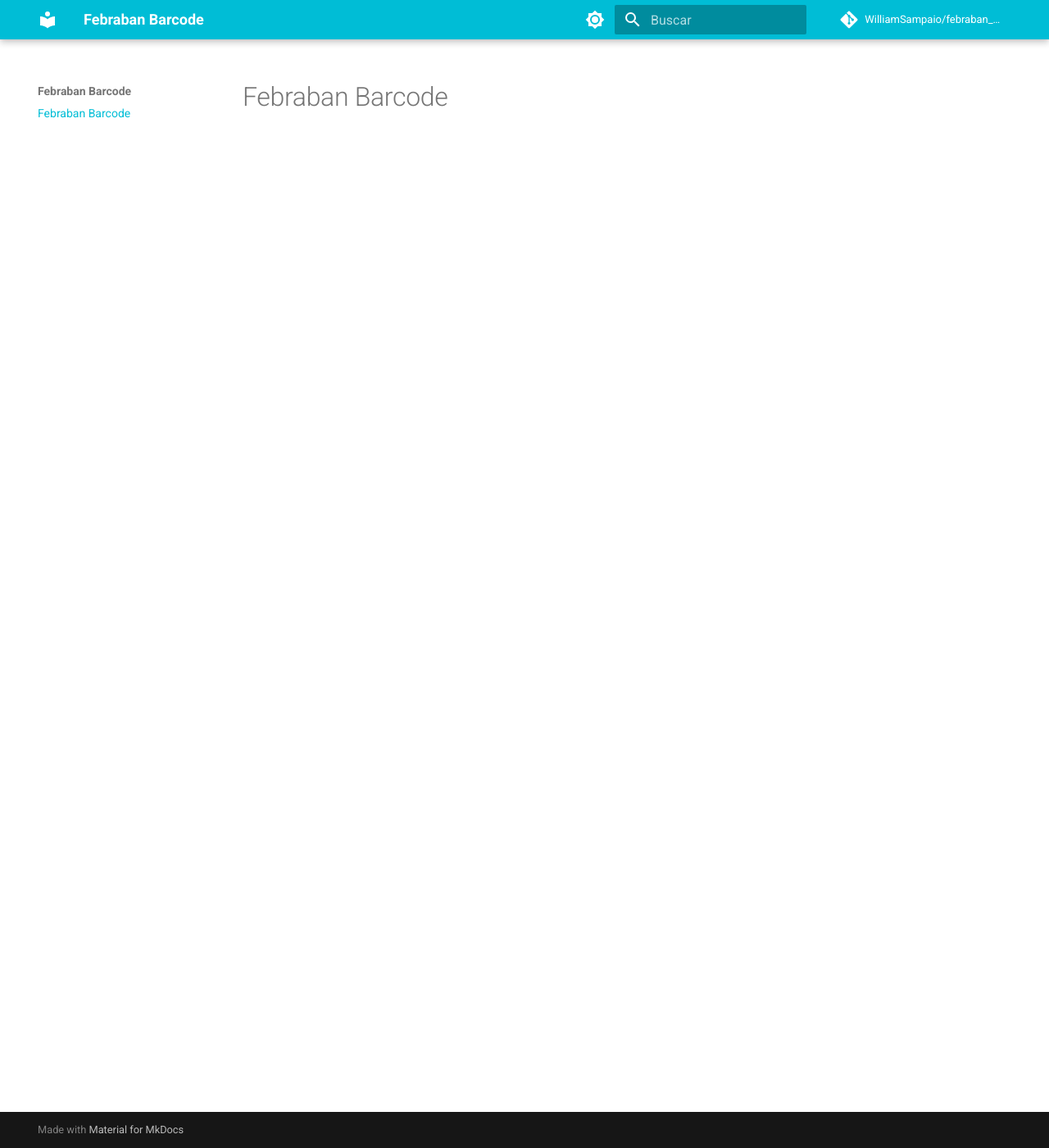
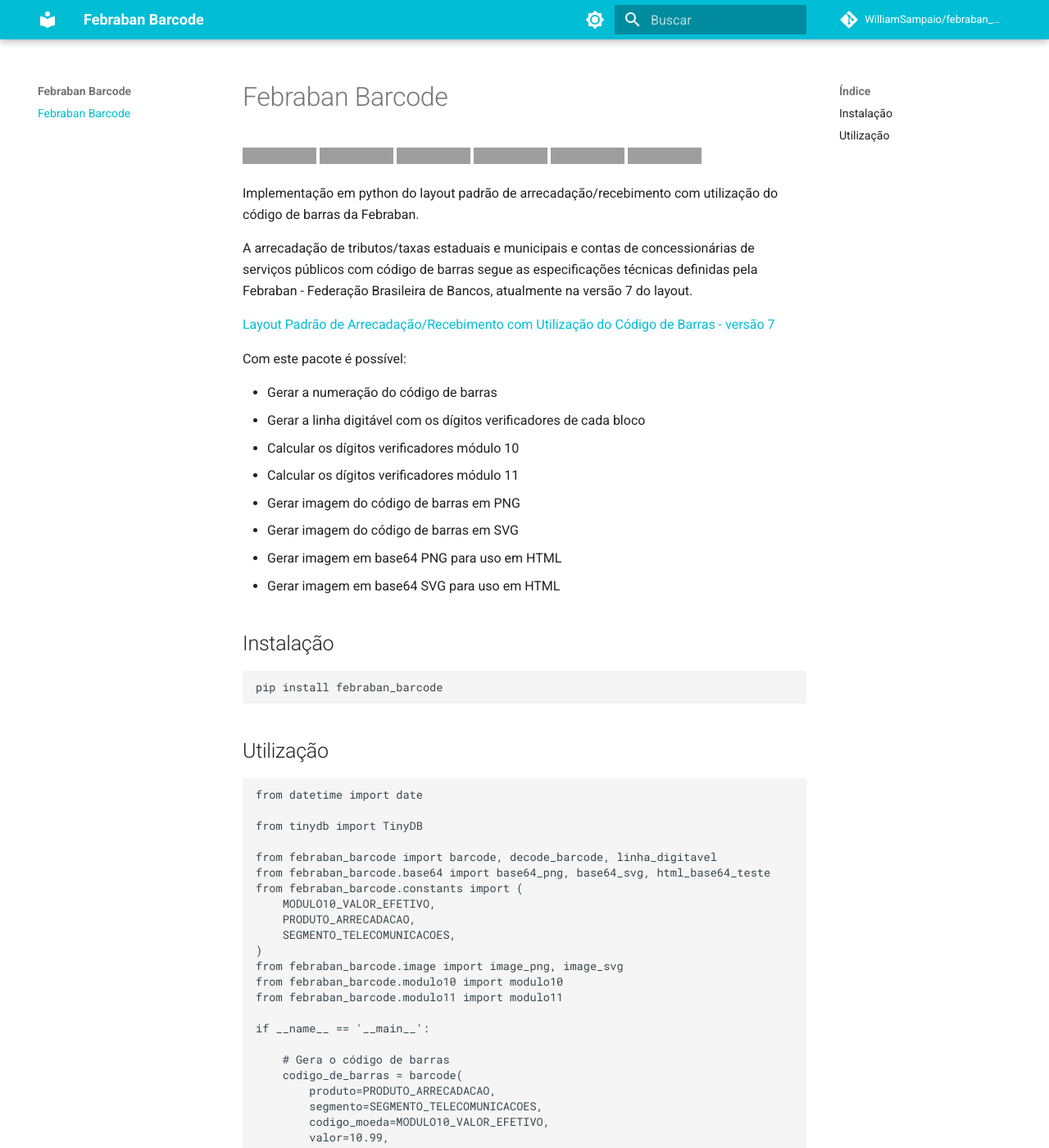
Before and after one commit to WilliamSampaio/febraban_barcode, an MkDocs documentation site: the page built from docs/index.md, in a window 1280 px wide and 1400 px high. Shown: the whole window at 82% size. Built offline with MkDocs 1.6.1 and Material for MkDocs 9.7.7, drawn with Linux system fonts in a browser that asks for light colours; comment, search, counter and statistics services are not loaded; some of the changed text lies outside the part shown; grey boxes are pictures that could not be loaded.

Commit message:
update index doc

````diff
--- a/docs/index.md
+++ b/docs/index.md
@@ -1 +1,108 @@
 # Febraban Barcode
+
+[![Documentation Status](https://readthedocs.org/projects/febraban-barcode/badge/?version=stable&style=flat-square)](https://febraban-barcode.readthedocs.io/pt_BR/stable/?badge=stable)
+![Codecov](https://img.shields.io/codecov/c/github/WilliamSampaio/febraban_barcode?style=flat-square&logo=codecov&labelColor=white)
+![PyPI - Version](https://img.shields.io/pypi/v/febraban_barcode?logo=semver&style=flat-square)
+![PyPI - Python Version](https://img.shields.io/pypi/pyversions/febraban_barcode?logo=python&logoColor=yellow&labelColor=blue&color=yellow&style=flat-square)
+![PyPI - Downloads](https://img.shields.io/pypi/dm/febraban_barcode?logo=pypi&logoColor=gold&style=flat-square)
+![GitHub License](https://img.shields.io/github/license/WilliamSampaio/febraban_barcode?logo=github&style=flat-square)
+
+Implementação em python do layout padrão de arrecadação/recebimento com utilização do código de barras da Febraban.
+
+A arrecadação de tributos/taxas estaduais e municipais e contas de concessionárias de serviços públicos com código de barras segue as especificações técnicas definidas pela Febraban - Federação Brasileira de Bancos, atualmente na versão 7 do layout.
+
+[Layout Padrão de Arrecadação/Recebimento com Utilização do Código de Barras - versão 7](https://portal.febraban.org.br/pagina/3327/33/pt-br/layout-codigo-barras)
+
+Com este pacote é possível:
+
+* Gerar a numeração do código de barras
+* Gerar a linha digitável com os dígitos verificadores de cada bloco
+* Calcular os dígitos verificadores módulo 10
+* Calcular os dígitos verificadores módulo 11
+* Gerar imagem do código de barras em PNG
+* Gerar imagem do código de barras em SVG
+* Gerar imagem em base64 PNG para uso em HTML
+* Gerar imagem em base64 SVG para uso em HTML
+
+## Instalação
+
+```bash
+pip install febraban_barcode
+```
+
+## Utilização
+
+```python
+from datetime import date
+
+from tinydb import TinyDB
+
+from febraban_barcode import barcode, decode_barcode, linha_digitavel
+from febraban_barcode.base64 import base64_png, base64_svg, html_base64_teste
+from febraban_barcode.constants import (
+    MODULO10_VALOR_EFETIVO,
+    PRODUTO_ARRECADACAO,
+    SEGMENTO_TELECOMUNICACOES,
+)
+from febraban_barcode.image import image_png, image_svg
+from febraban_barcode.modulo10 import modulo10
+from febraban_barcode.modulo11 import modulo11
+
+if __name__ == '__main__':
+
+    # Gera o código de barras
+    codigo_de_barras = barcode(
+        produto=PRODUTO_ARRECADACAO,
+        segmento=SEGMENTO_TELECOMUNICACOES,
+        codigo_moeda=MODULO10_VALOR_EFETIVO,
+        valor=10.99,
+        id_empresa_orgao='1042',
+        vencimento=date(2023, 12, 31),
+        dados_campo_livre='54321',
+    )
+    print(codigo_de_barras)
+
+    # Gera linha digitável
+    txt_linha_digitavel = linha_digitavel(codigo_de_barras)
+    print(txt_linha_digitavel)
+
+    # Decodifica o código de barras
+    decode_barcode(codigo_de_barras)
+
+    # Decodifica o código de barras e grava em um json
+    db = TinyDB('db.json')
+    db.insert(decode_barcode(txt_linha_digitavel, True))
+
+    # Calcula o módulo 10 de 01230067896
+    print(modulo10('01230067896'))  # 3
+
+    # Calcula o módulo 11 de 01230067896
+    print(modulo11('01230067896'))  # 0
+
+    # Gera o código de barras em PNG
+    image_png(
+        filename='barcode.png',
+        barcode=codigo_de_barras,
+        linha_digitavel=txt_linha_digitavel,
+    )
+
+    # Gera o código de barras em SVG
+    image_svg(
+        filename='barcode.svg',
+        barcode=codigo_de_barras,
+        linha_digitavel=txt_linha_digitavel,
+    )
+
+    # Gera o código de barras em base64 PNG para utilização em html
+    html_base64_teste(
+        'index1.html',
+        base64_png(codigo_de_barras, linha_digitavel=txt_linha_digitavel),
+    )
+
+    # Gera o código de barras em base64 SVG para utilização em html
+    html_base64_teste(
+        'index2.html',
+        base64_svg(codigo_de_barras, linha_digitavel=txt_linha_digitavel),
+    )
+
+```
````
